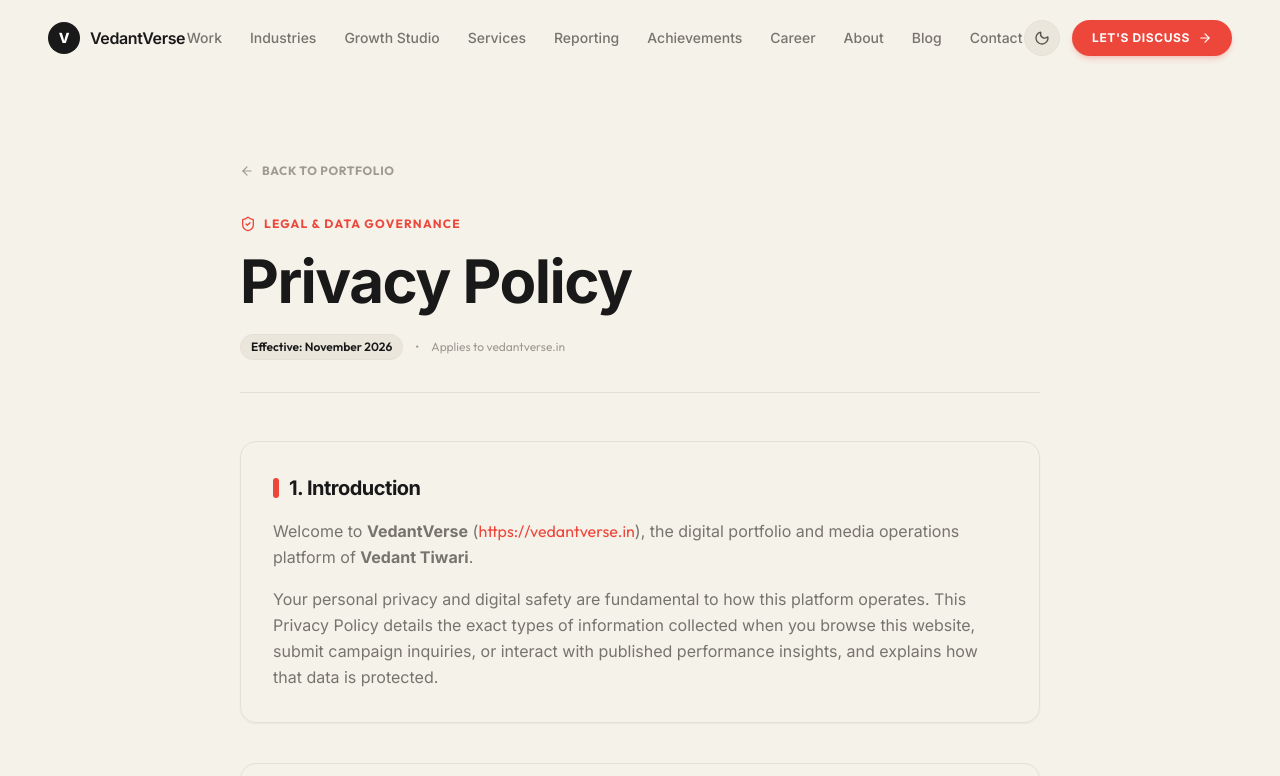
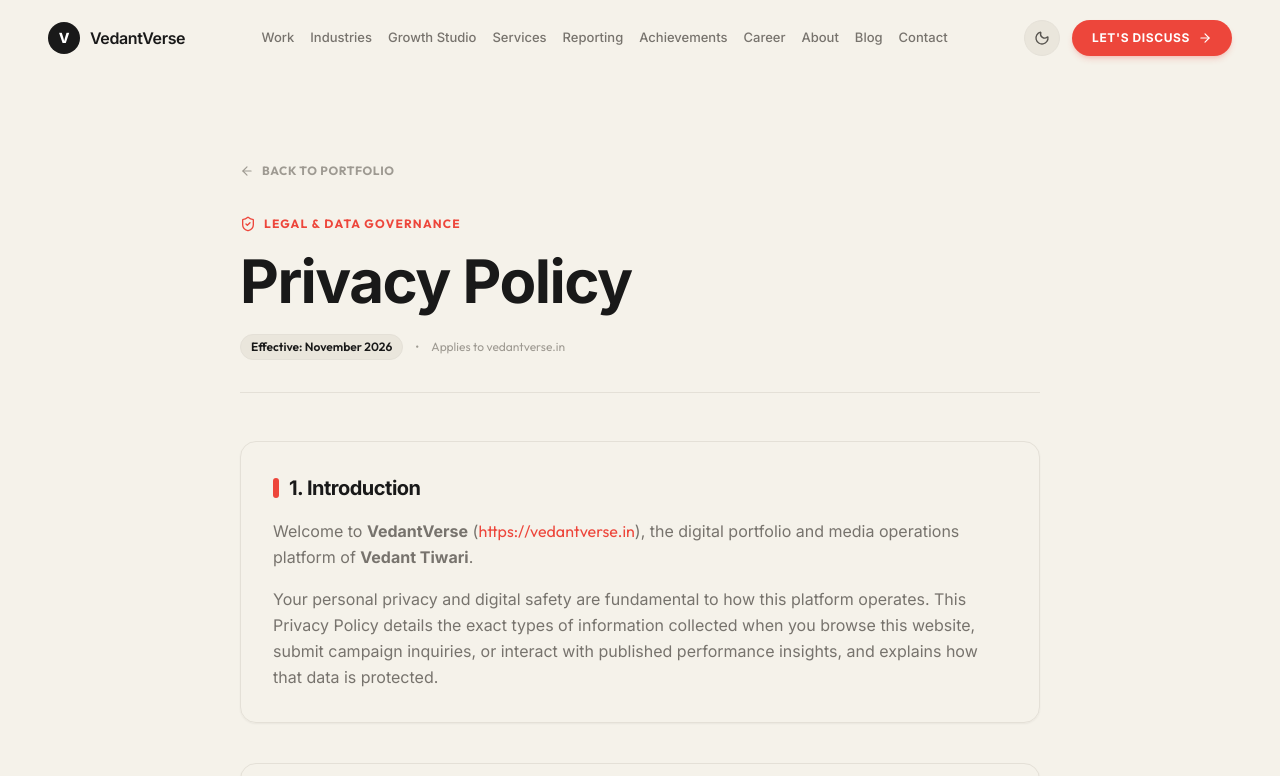
Before and after one commit to Epicyouknow/vedant-portfolio, a Next.js app: page /privacy in a window 1280 px wide. Shown: the top 776 px of the page. Built offline with nearby package versions, Linux system fonts and the light colour scheme; no server answers; a web font is replaced by a local one.

Commit message:
fix(nav): equalize navbar options spacing and protect logo and buttons from collision at 1024px+

```diff
--- a/src/components/Navbar.tsx
+++ b/src/components/Navbar.tsx
@@ -38,90 +38,116 @@ export default function Navbar() {
           : 'bg-transparent py-5'
       }`}
     >
-      <div className="max-w-7xl mx-auto px-6 md:px-12 flex items-center justify-between">
+      <div className="max-w-7xl mx-auto px-4 sm:px-6 xl:px-12 flex items-center justify-between gap-2 lg:gap-4 xl:gap-8">
         {/* Brand / Logo */}
         <Link
           href="/"
-          className="flex items-center gap-2.5 group cursor-pointer"
+          className="flex items-center gap-2.5 group cursor-pointer shrink-0"
           aria-label="VedantVerse Homepage"
         >
-          <div className="w-8 h-8 rounded-full bg-[#191919] dark:bg-[#F7F5F0] flex items-center justify-center text-white dark:text-[#191919] font-black text-sm tracking-tight transition-transform duration-200 group-hover:scale-105">
+          <div className="w-8 h-8 rounded-full bg-[#191919] dark:bg-[#F7F5F0] flex items-center justify-center text-white dark:text-[#191919] font-black text-sm tracking-tight transition-transform duration-200 group-hover:scale-105 shrink-0">
             V
           </div>
-          <span className="font-semibold text-base tracking-tight text-[var(--text-primary)] transition-colors">
+          <span className="font-semibold text-base tracking-tight text-[var(--text-primary)] transition-colors whitespace-nowrap">
             VedantVerse
           </span>
         </Link>
 
         {/* Desktop Navigation Links */}
         <nav
-          className="hidden lg:flex items-center gap-7 text-sm font-medium text-[var(--text-secondary)]"
+          className="hidden lg:flex items-center justify-center gap-2 lg:gap-2.5 xl:gap-4 2xl:gap-6 text-xs xl:text-[13px] 2xl:text-sm font-medium text-[var(--text-secondary)] whitespace-nowrap min-w-0"
           aria-label="Primary Navigation"
         >
           <button
-            onClick={() => scrollTo('case-study-cards')}
-            className="hover:text-[var(--text-primary)] transition-colors cursor-pointer"
+            onClick={() => {
+              trackNavigationClick('Work', '#case-study-cards');
+              scrollTo('case-study-cards');
+            }}
+            className="hover:text-[var(--text-primary)] transition-colors cursor-pointer whitespace-nowrap py-1"
           >
             Work
           </button>
           <button
-            onClick={() => scrollTo('industries-scaled')}
-            className="hover:text-[var(--text-primary)] transition-colors cursor-pointer"
+            onClick={() => {
+              trackNavigationClick('Industries', '#industries-scaled');
+              scrollTo('industries-scaled');
+            }}
+            className="hover:text-[var(--text-primary)] transition-colors cursor-pointer whitespace-nowrap py-1"
           >
             Industries
           </button>
           <Link
             href="/performance-marketing"
-            className="hover:text-[#ED463B] transition-colors"
+            onClick={() => trackNavigationClick('Growth Studio', '/performance-marketing')}
+            className="hover:text-[#ED463B] text-[var(--text-secondary)] transition-colors whitespace-nowrap shrink-0 py-1"
           >
             Growth Studio
           </Link>
           <button
-            onClick={() => scrollTo('growth-process')}
-            className="hover:text-[var(--text-primary)] transition-colors cursor-pointer"
+            onClick={() => {
+              trackNavigationClick('Services', '#growth-process');
+              scrollTo('growth-process');
+            }}
+            className="hover:text-[var(--text-primary)] transition-colors cursor-pointer whitespace-nowrap py-1"
           >
             Services
           </button>
           <button
-            onClick={() => scrollTo('performance-reporting')}
-            className="hover:text-[var(--text-primary)] transition-colors cursor-pointer"
+            onClick={() => {
+              trackNavigationClick('Reporting', '#performance-reporting');
+              scrollTo('performance-reporting');
+            }}
+            className="hover:text-[var(--text-primary)] transition-colors cursor-pointer whitespace-nowrap py-1"
           >
             Reporting
           </button>
           <button
-            onClick={() => scrollTo('unlocked-achievements')}
-            className="hover:text-[var(--text-primary)] transition-colors cursor-pointer"
+            onClick={() => {
+              trackNavigationClick('Achievements', '#unlocked-achievements');
+              scrollTo('unlocked-achievements');
+            }}
+            className="hover:text-[var(--text-primary)] transition-colors cursor-pointer whitespace-nowrap py-1"
           >
             Achievements
           </button>
           <button
-            onClick={() => scrollTo('interactive-career-map')}
-            className="hover:text-[var(--text-primary)] transition-colors cursor-pointer"
+            onClick={() => {
+              trackNavigationClick('Career', '#interactive-career-map');
+              scrollTo('interactive-career-map');
+            }}
+            className="hover:text-[var(--text-primary)] transition-colors cursor-pointer whitespace-nowrap py-1"
           >
             Career
           </button>
           <button
-            onClick={() => scrollTo('editorial-statement')}
-            className="hover:text-[var(--text-primary)] transition-colors cursor-pointer"
+            onClick={() => {
+              trackNavigationClick('About', '#editorial-statement');
+              scrollTo('editorial-statement');
+            }}
+            className="hover:text-[var(--text-primary)] transition-colors cursor-pointer whitespace-nowrap py-1"
           >
             About
           </button>
           <Link
             href="/blog"
-            className="hover:text-[var(--text-primary)] transition-colors"
+            onClick={() => trackNavigationClick('Blog', '/blog')}
+            className="hover:text-[var(--text-primary)] transition-colors whitespace-nowrap py-1"
           >
             Blog
           </Link>
           <button
-            onClick={() => scrollTo('contact-section')}
-            className="hover:text-[var(--text-primary)] transition-colors cursor-pointer"
+            onClick={() => {
+              trackNavigationClick('Contact', '#contact-section');
+              scrollTo('contact-section');
+            }}
+            className="hover:text-[var(--text-primary)] transition-colors cursor-pointer whitespace-nowrap py-1"
           >
             Contact
           </button>
         </nav>
 
         {/* Action Controls: Theme Toggle & CTA Button */}
-        <div className="flex items-center gap-3">
+        <div className="flex items-center gap-2.5 sm:gap-3 shrink-0">
           <ThemeToggle />
 
           <button
@@ -135,7 +161,7 @@ export default function Navbar() {
               });
               openModal();
             }}
-            className="hidden sm:inline-flex items-center gap-2 px-5 py-2.5 rounded-full text-xs font-bold uppercase tracking-wider bg-[#ED463B] hover:bg-[#d9382d] text-white transition-all duration-200 cursor-pointer shadow-md shadow-[#ED463B]/20 group"
+            className="hidden sm:inline-flex items-center gap-2 px-4 py-2 xl:px-5 xl:py-2.5 rounded-full text-xs font-bold uppercase tracking-wider bg-[#ED463B] hover:bg-[#d9382d] text-white transition-all duration-200 cursor-pointer shadow-md shadow-[#ED463B]/20 group shrink-0 whitespace-nowrap"
           >
             <span>Let&apos;s Discuss</span>
             <ArrowRight className="w-3.5 h-3.5 transition-transform duration-200 group-hover:translate-x-0.5" />
@@ -145,7 +171,7 @@ export default function Navbar() {
           <button
             type="button"
             onClick={() => setMobileMenuOpen(!mobileMenuOpen)}
-            className="lg:hidden p-2 rounded-lg text-[var(--text-primary)] hover:bg-[var(--tag-bg)] transition-colors cursor-pointer"
+            className="lg:hidden p-2 rounded-lg text-[var(--text-primary)] hover:bg-[var(--tag-bg)] transition-colors cursor-pointer shrink-0"
             aria-label={mobileMenuOpen ? 'Close menu' : 'Open menu'}
           >
             {mobileMenuOpen ? <X className="w-5 h-5" /> : <Menu className="w-5 h-5" />}
--- a/src/components/performance-marketing/LandingNavbar.tsx
+++ b/src/components/performance-marketing/LandingNavbar.tsx
@@ -34,21 +34,21 @@ export default function LandingNavbar() {
           : 'bg-transparent py-5'
       }`}
     >
-      <div className="max-w-7xl mx-auto px-6 md:px-12 flex items-center justify-between">
+      <div className="max-w-7xl mx-auto px-4 sm:px-6 xl:px-12 flex items-center justify-between gap-4">
         {/* Brand / Logo */}
         <Link
           href="/"
-          className="flex items-center gap-2.5 group cursor-pointer"
+          className="flex items-center gap-2.5 group cursor-pointer shrink-0"
           aria-label="VedantVerse"
         >
-          <div className="w-8 h-8 rounded-full bg-[#191919] dark:bg-[#F7F5F0] flex items-center justify-center text-white dark:text-[#191919] font-black text-sm tracking-tight transition-transform duration-200 group-hover:scale-105">
+          <div className="w-8 h-8 rounded-full bg-[#191919] dark:bg-[#F7F5F0] flex items-center justify-center text-white dark:text-[#191919] font-black text-sm tracking-tight transition-transform duration-200 group-hover:scale-105 shrink-0">
             V
           </div>
           <div className="flex flex-col">
-            <span className="font-bold text-base tracking-tight text-[var(--text-primary)] transition-colors leading-none">
+            <span className="font-bold text-base tracking-tight text-[var(--text-primary)] transition-colors leading-none whitespace-nowrap">
               VedantVerse
             </span>
-            <span className="text-[10px] tracking-wider uppercase text-[#ED463B] font-semibold mt-0.5">
+            <span className="text-[10px] tracking-wider uppercase text-[#ED463B] font-semibold mt-0.5 whitespace-nowrap">
               Growth Studio
             </span>
           </div>
@@ -56,7 +56,7 @@ export default function LandingNavbar() {
 
         {/* Desktop Navigation Links */}
         <nav
-          className="hidden lg:flex items-center gap-7 text-xs font-semibold uppercase tracking-wider text-[var(--text-secondary)]"
+          className="hidden lg:flex items-center gap-4 xl:gap-7 text-xs font-semibold uppercase tracking-wider text-[var(--text-secondary)] whitespace-nowrap"
           aria-label="Landing Page Navigation"
         >
           <button
@@ -116,7 +116,7 @@ export default function LandingNavbar() {
         </nav>
 
         {/* Action Controls: Theme Toggle & Primary CTA */}
-        <div className="flex items-center gap-3">
+        <div className="flex items-center gap-3 shrink-0">
           {/* Dark / Bright mode toggle button matching website */}
           <ThemeToggle />
 
@@ -130,7 +130,7 @@ export default function LandingNavbar() {
               });
               scrollTo('enquiry');
             }}
-            className="hidden sm:inline-flex items-center gap-2 px-5 py-2.5 rounded-full text-xs font-bold tracking-wide uppercase bg-[#ED463B] hover:bg-[#d9382d] text-white transition-all duration-200 cursor-pointer shadow-md shadow-[#ED463B]/20 group"
+            className="hidden sm:inline-flex items-center gap-2 px-5 py-2.5 rounded-full text-xs font-bold tracking-wide uppercase bg-[#ED463B] hover:bg-[#d9382d] text-white transition-all duration-200 cursor-pointer shadow-md shadow-[#ED463B]/20 group shrink-0 whitespace-nowrap"
           >
             <span>Let&apos;s Discuss</span>
             <ArrowRight className="w-3.5 h-3.5 transition-transform duration-200 group-hover:translate-x-0.5" />
@@ -140,7 +140,7 @@ export default function LandingNavbar() {
           <button
             type="button"
             onClick={() => setMobileMenuOpen(!mobileMenuOpen)}
-            className="lg:hidden p-2 rounded-lg text-[var(--text-primary)] hover:bg-[var(--tag-bg)] transition-colors cursor-pointer"
+            className="lg:hidden p-2 rounded-lg text-[var(--text-primary)] hover:bg-[var(--tag-bg)] transition-colors cursor-pointer shrink-0"
             aria-label={mobileMenuOpen ? 'Close menu' : 'Open menu'}
           >
             {mobileMenuOpen ? <X className="w-5 h-5" /> : <Menu className="w-5 h-5" />}
```
